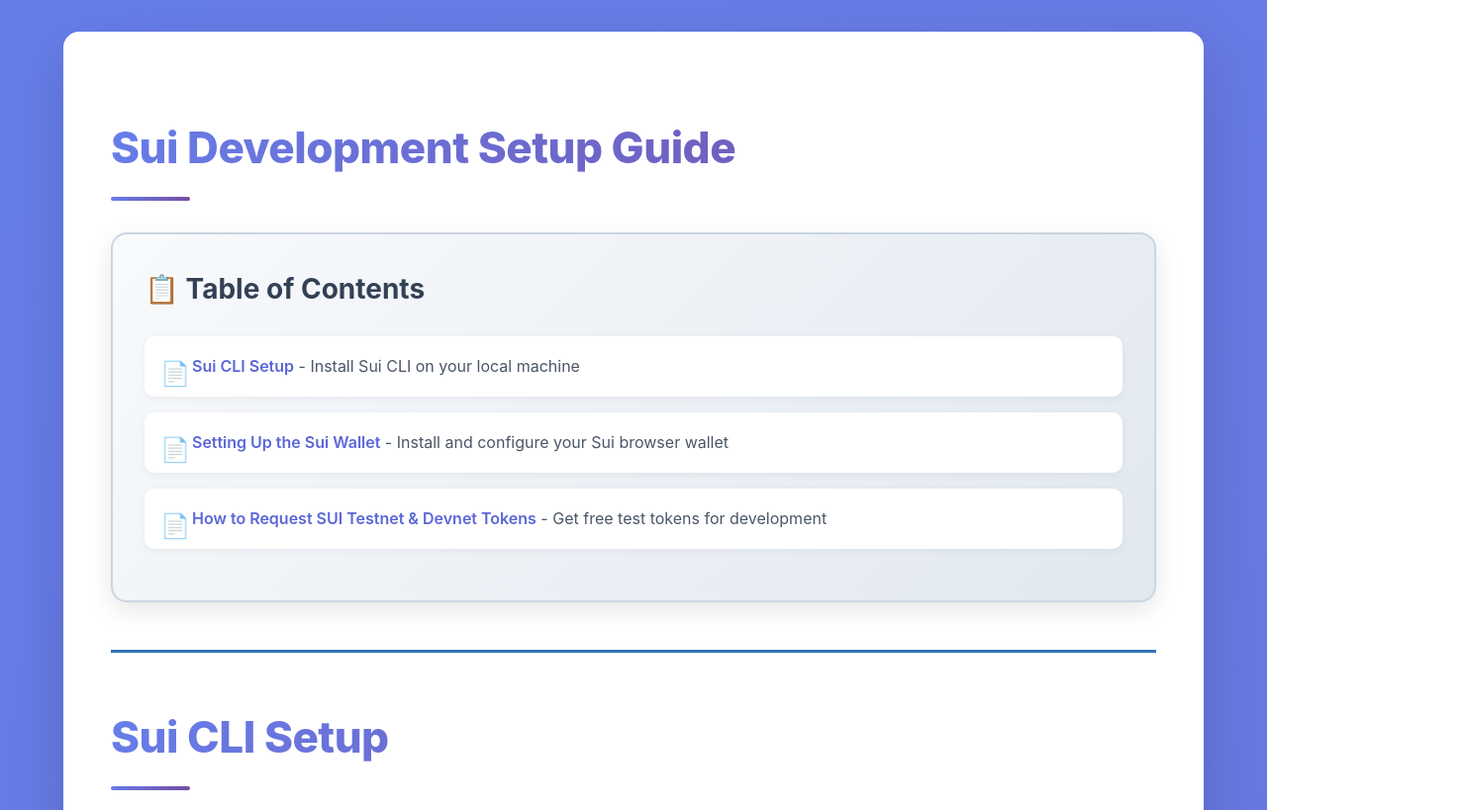
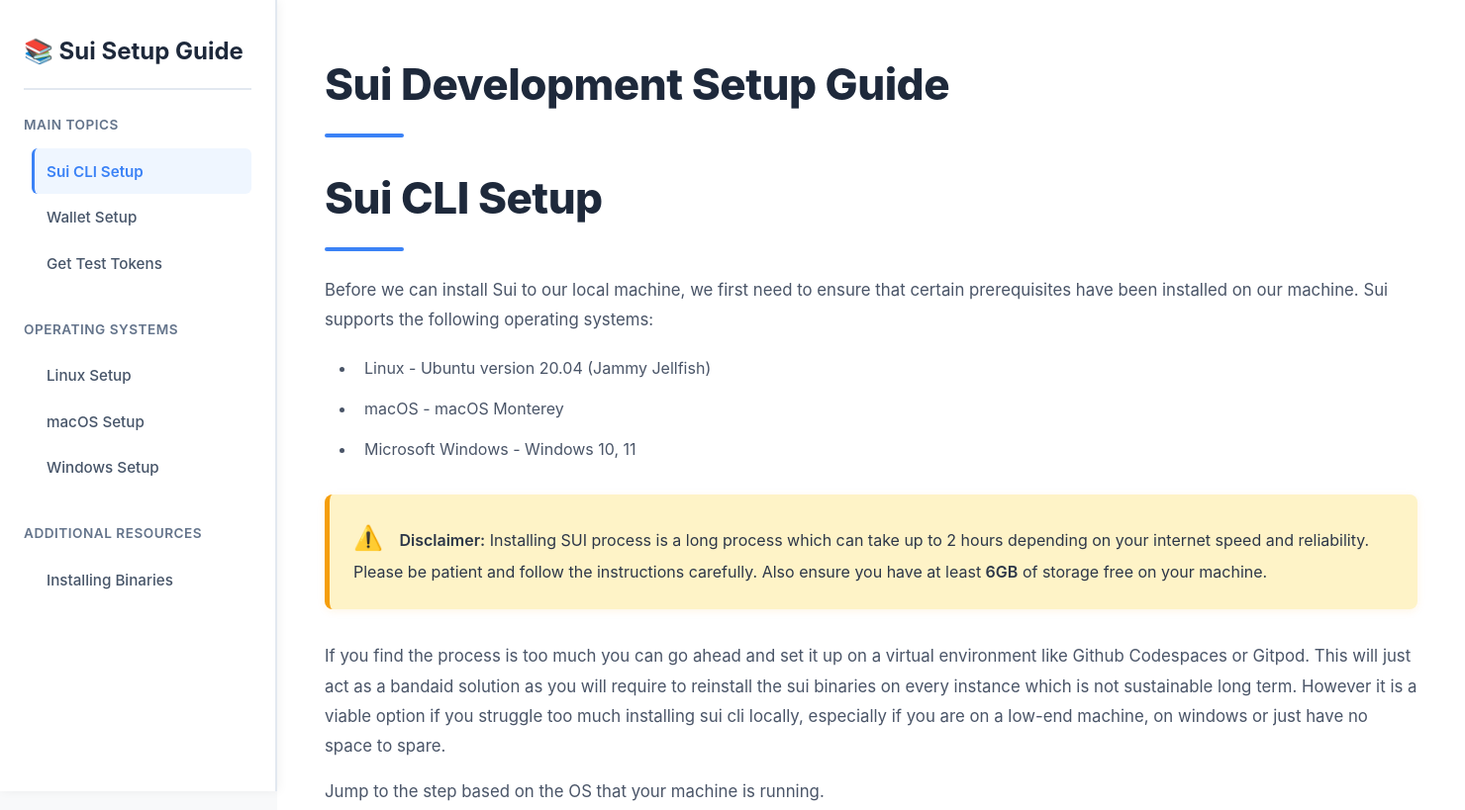
Before and after one commit to VictorPaulArony/sui-setup, a plain HTML site: page frontend/index.html in a window 1280 px wide. Shown: the top 819 px of the page at 99% size, 1480 px wide, since content can reach past the window. Drawn offline with Linux system fonts and the light colour scheme.

Commit message:
style: remove fixed max-width and gradient background from body for cleaner layout

```diff
--- a/frontend/index.html
+++ b/frontend/index.html
@@ -14,19 +14,51 @@
         body {
             font-family: -apple-system, BlinkMacSystemFont, 'Segoe UI', 'Roboto', 'Oxygen', 'Ubuntu', 'Cantarell', sans-serif;
             line-height: 1.7;
-            max-width: 1200px;
-            margin: 0 auto;
-            padding: 2rem 1.5rem;
-            background: linear-gradient(135deg, #667eea 0%, #764ba2 100%);
+            margin: 0;
+            padding: 0;
+            background: #f8f9fa;
             color: #2d3748;
             min-height: 100vh;
+            display: flex;
+        }
+
+        .sidebar {
+            position: fixed;
+            left: 0;
+            top: 0;
+            width: 280px;
+            height: 100vh;
+            background: #ffffff;
+            border-right: 2px solid #e2e8f0;
+            overflow-y: auto;
+            padding: 2rem 1.5rem;
+            box-shadow: 2px 0 10px rgba(0,0,0,0.05);
+            z-index: 100;
+        }
+
+        .sidebar::-webkit-scrollbar {
+            width: 6px;
+        }
+
+        .sidebar::-webkit-scrollbar-track {
+            background: #f1f1f1;
+        }
+
+        .sidebar::-webkit-scrollbar-thumb {
+            background: #cbd5e1;
+            border-radius: 3px;
+        }
+
+        .sidebar::-webkit-scrollbar-thumb:hover {
+            background: #94a3b8;
         }
 
         .container {
+            margin-left: 280px;
+            flex: 1;
             background: #ffffff;
-            border-radius: 16px;
-            box-shadow: 0 20px 60px rgba(0,0,0,0.15);
             padding: 3rem;
+            max-width: 1200px;
             animation: fadeIn 0.6s ease-in;
         }
 
@@ -43,11 +75,8 @@
         h1 {
             font-size: 2.75rem;
             font-weight: 800;
-            background: linear-gradient(135deg, #667eea 0%, #764ba2 100%);
-            -webkit-background-clip: text;
-            -webkit-text-fill-color: transparent;
-            background-clip: text;
-            margin: 2rem 0 1.5rem 0;
+            color: #1e293b;
+            margin: 0 0 1.5rem 0;
             letter-spacing: -0.5px;
             position: relative;
             padding-bottom: 1rem;
@@ -60,7 +89,7 @@
             left: 0;
             width: 80px;
             height: 4px;
-            background: linear-gradient(135deg, #667eea 0%, #764ba2 100%);
+            background: #3b82f6;
             border-radius: 2px;
         }
 
@@ -79,14 +108,14 @@
             content: '';
             width: 6px;
             height: 32px;
-            background: linear-gradient(135deg, #667eea 0%, #764ba2 100%);
+            background: #3b82f6;
             border-radius: 3px;
         }
 
         h3 {
             font-size: 1.5rem;
             font-weight: 600;
-            color: #5a67d8;
+            color: #1e40af;
             margin-top: 2rem;
             margin-bottom: 1rem;
         }
@@ -94,7 +123,7 @@
         h4 {
             font-size: 1.25rem;
             font-weight: 600;
-            color: #667eea;
+            color: #2563eb;
             margin-top: 1.5rem;
             margin-bottom: 0.75rem;
         }
@@ -122,12 +151,12 @@
         }
         code {
             font-family: 'Monaco', 'Menlo', 'Consolas', 'Courier New', monospace;
-            background: linear-gradient(135deg, #f7fafc 0%, #edf2f7 100%);
+            background: #f1f5f9;
             padding: 0.25rem 0.5rem;
-            border: 1px solid #e2e8f0;
+            border: 1px solid #cbd5e1;
             border-radius: 6px;
             font-size: 0.9rem;
-            color: #5a67d8;
+            color: #1e40af;
             font-weight: 500;
         }
 
@@ -137,13 +166,13 @@
             color: #e2e8f0;
             padding: 1.5rem;
             border: none;
-            border-left: 4px solid #667eea;
+            border-left: 4px solid #3b82f6;
             overflow-x: auto;
             margin: 1.5rem 0;
-            border-radius: 12px;
+            border-radius: 8px;
             font-size: 0.95rem;
             line-height: 1.6;
-            box-shadow: 0 4px 12px rgba(0,0,0,0.1);
+            box-shadow: 0 2px 8px rgba(0,0,0,0.1);
             transition: transform 0.2s ease, box-shadow 0.2s ease;
         }
 
@@ -176,10 +205,10 @@
         }
 
         th {
-            background: linear-gradient(135deg, #667eea 0%, #764ba2 100%);
+            background: #3b82f6;
             color: white;
             font-weight: 600;
-            font-size: 1rem;
+            font-size: 0.95rem;
             letter-spacing: 0.5px;
             text-transform: uppercase;
         }
@@ -207,12 +236,12 @@
             border-bottom: none;
         }
         .warning {
-            background: linear-gradient(135deg, #fef3c7 0%, #fde68a 100%);
+            background: #fef3c7;
             border-left: 5px solid #f59e0b;
             padding: 1.5rem;
             margin: 2rem 0;
-            border-radius: 12px;
-            box-shadow: 0 4px 12px rgba(245, 158, 11, 0.15);
+            border-radius: 8px;
+            box-shadow: 0 2px 8px rgba(245, 158, 11, 0.1);
             animation: slideIn 0.4s ease;
         }
 
@@ -223,12 +252,12 @@
         }
 
         .note {
-            background: linear-gradient(135deg, #dbeafe 0%, #bfdbfe 100%);
+            background: #dbeafe;
             border-left: 5px solid #3b82f6;
             padding: 1.5rem;
             margin: 2rem 0;
-            border-radius: 12px;
-            box-shadow: 0 4px 12px rgba(59, 130, 246, 0.15);
+            border-radius: 8px;
+            box-shadow: 0 2px 8px rgba(59, 130, 246, 0.1);
             animation: slideIn 0.4s ease;
         }
 
@@ -239,12 +268,12 @@
         }
 
         .danger {
-            background: linear-gradient(135deg, #fee2e2 0%, #fecaca 100%);
+            background: #fee2e2;
             border-left: 5px solid #ef4444;
             padding: 1.5rem;
             margin: 2rem 0;
-            border-radius: 12px;
-            box-shadow: 0 4px 12px rgba(239, 68, 68, 0.15);
+            border-radius: 8px;
+            box-shadow: 0 2px 8px rgba(239, 68, 68, 0.1);
             animation: slideIn 0.4s ease;
         }
 
@@ -264,125 +293,97 @@
                 transform: translateX(0);
             }
         }
-        .menu {
-            background: linear-gradient(135deg, #f8fafc 0%, #e2e8f0 100%);
-            border: 2px solid #cbd5e1;
-            padding: 2rem;
-            margin: 2rem 0;
-            border-radius: 16px;
-            box-shadow: 0 8px 24px rgba(0,0,0,0.1);
+        .sidebar-title {
+            font-size: 1.5rem;
+            font-weight: 700;
+            color: #1e293b;
+            margin-bottom: 1.5rem;
+            padding-bottom: 1rem;
+            border-bottom: 2px solid #e2e8f0;
         }
 
-        .menu h2 {
-            margin-top: 0;
-            margin-bottom: 1.5rem;
-            font-size: 1.75rem;
-            color: #334155;
+        .nav-section {
+            margin-bottom: 2rem;
         }
 
-        .menu h2::before {
-            display: none;
+        .nav-section-title {
+            font-size: 0.85rem;
+            font-weight: 600;
+            color: #64748b;
+            text-transform: uppercase;
+            letter-spacing: 0.5px;
+            margin-bottom: 0.75rem;
         }
 
-        .menu ul {
+        .nav-list {
             list-style: none;
             padding-left: 0;
+            margin: 0;
         }
 
-        .menu li {
-            margin: 1rem 0;
-            padding: 1rem;
-            padding-left: 3rem;
-            position: relative;
-            background: white;
-            border-radius: 10px;
-            transition: all 0.3s ease;
-            box-shadow: 0 2px 8px rgba(0,0,0,0.05);
+        .nav-list li {
+            margin: 0;
         }
 
-        .menu li:hover {
-            transform: translateX(8px);
-            box-shadow: 0 4px 16px rgba(102, 126, 234, 0.2);
+        .nav-list a {
+            display: block;
+            padding: 0.6rem 0.75rem;
+            color: #475569;
+            text-decoration: none;
+            border-radius: 6px;
+            transition: all 0.2s ease;
+            font-size: 0.95rem;
+            border-left: 3px solid transparent;
         }
 
-        .menu li::before {
-            content: "📄";
-            position: absolute;
-            left: 1rem;
-            font-size: 1.5rem;
+        .nav-list a:hover {
+            background: #f1f5f9;
+            color: #3b82f6;
+            border-left-color: #3b82f6;
+            padding-left: 1rem;
         }
 
-        .menu li a {
-            text-decoration: none;
-            color: #4a5568;
-            font-weight: 500;
-        }
-
-        .menu li a strong {
-            color: #5a67d8;
+        .nav-list a.active {
+            background: #eff6ff;
+            color: #3b82f6;
+            font-weight: 600;
+            border-left-color: #3b82f6;
         }
         .button {
-            background: linear-gradient(135deg, #667eea 0%, #764ba2 100%);
+            background: #3b82f6;
             color: white;
             padding: 0.75rem 1.75rem;
             text-decoration: none;
-            border-radius: 10px;
+            border-radius: 8px;
             display: inline-block;
             margin: 1rem 0;
             font-weight: 600;
             transition: all 0.3s ease;
-            box-shadow: 0 4px 12px rgba(102, 126, 234, 0.3);
+            box-shadow: 0 2px 8px rgba(59, 130, 246, 0.2);
         }
 
         .button:hover {
+            background: #2563eb;
             transform: translateY(-2px);
-            box-shadow: 0 6px 20px rgba(102, 126, 234, 0.4);
+            box-shadow: 0 4px 12px rgba(59, 130, 246, 0.3);
         }
 
         hr {
             border: none;
             border-top: 2px solid #e2e8f0;
             margin: 3rem 0;
-            position: relative;
-        }
-
-        hr::after {
-            content: '';
-            position: absolute;
-            top: -2px;
-            left: 50%;
-            transform: translateX(-50%);
-            width: 60px;
-            height: 4px;
-            background: linear-gradient(135deg, #667eea 0%, #764ba2 100%);
-            border-radius: 2px;
         }
 
         a {
-            color: #667eea;
+            color: #3b82f6;
             text-decoration: none;
             font-weight: 500;
             transition: all 0.2s ease;
-            position: relative;
-        }
-
-        a::after {
-            content: '';
-            position: absolute;
-            bottom: -2px;
-            left: 0;
-            width: 0;
-            height: 2px;
-            background: linear-gradient(135deg, #667eea 0%, #764ba2 100%);
-            transition: width 0.3s ease;
-        }
-
-        a:hover::after {
-            width: 100%;
         }
 
         a:hover {
-            color: #764ba2;
+            color: #2563eb;
+            text-decoration: underline;
         }
 
         .emoji {
@@ -404,7 +405,7 @@
             position: fixed;
             bottom: 2rem;
             right: 2rem;
-            background: linear-gradient(135deg, #667eea 0%, #764ba2 100%);
+            background: #3b82f6;
             color: white;
             width: 50px;
             height: 50px;
@@ -413,11 +414,12 @@
             align-items: center;
             justify-content: center;
             cursor: pointer;
-            box-shadow: 0 4px 12px rgba(102, 126, 234, 0.4);
+            box-shadow: 0 4px 12px rgba(59, 130, 246, 0.3);
             transition: all 0.3s ease;
             z-index: 1000;
             opacity: 0;
             pointer-events: none;
+            font-size: 1.5rem;
         }
 
         .back-to-top.visible {
@@ -426,23 +428,75 @@
         }
 
         .back-to-top:hover {
+            background: #2563eb;
             transform: translateY(-5px);
-            box-shadow: 0 6px 20px rgba(102, 126, 234, 0.5);
+            box-shadow: 0 6px 20px rgba(59, 130, 246, 0.4);
+        }
+
+        /* Mobile menu toggle */
+        .mobile-menu-toggle {
+            display: none;
+            position: fixed;
+            top: 1rem;
+            left: 1rem;
+            z-index: 200;
+            background: #3b82f6;
+            color: white;
+            border: none;
+            border-radius: 8px;
+            padding: 0.75rem;
+            cursor: pointer;
+            box-shadow: 0 2px 8px rgba(59, 130, 246, 0.3);
+        }
+
+        .mobile-menu-toggle:hover {
+            background: #2563eb;
         }
 
         /* Responsive Design */
-        @media (max-width: 768px) {
-            body {
-                padding: 1rem;
+        @media (max-width: 1024px) {
+            .sidebar {
+                transform: translateX(-100%);
+                transition: transform 0.3s ease;
+            }
+
+            .sidebar.active {
+                transform: translateX(0);
             }
 
             .container {
-                padding: 1.5rem;
-                border-radius: 12px;
+                margin-left: 0;
+                padding: 2rem 1.5rem;
+            }
+
+            .mobile-menu-toggle {
+                display: block;
+            }
+
+            body.menu-open .sidebar {
+                transform: translateX(0);
+            }
+
+            body.menu-open::after {
+                content: '';
+                position: fixed;
+                top: 0;
+                left: 0;
+                right: 0;
+                bottom: 0;
+                background: rgba(0, 0, 0, 0.5);
+                z-index: 99;
+            }
+        }
+
+        @media (max-width: 768px) {
+            .container {
+                padding: 1.5rem 1rem;
             }
 
             h1 {
                 font-size: 2rem;
+                margin-top: 3rem;
             }
 
             h2 {
@@ -459,15 +513,6 @@
 
             p, li {
                 font-size: 1rem;
-            }
-
-            .menu {
-                padding: 1.25rem;
-            }
-
-            .menu li {
-                padding: 0.75rem;
-                padding-left: 2.5rem;
             }
 
             table {
@@ -500,12 +545,6 @@
                 font-size: 1.35rem;
             }
 
-            .menu li {
-                padding: 0.6rem;
-                padding-left: 2rem;
-                font-size: 0.95rem;
-            }
-
             th, td {
                 padding: 0.5rem;
                 font-size: 0.85rem;
@@ -514,19 +553,44 @@
     </style>
 </head>
 <body>
+    <!-- Mobile menu toggle -->
+    <button class="mobile-menu-toggle" id="menuToggle">
+        ☰ Menu
+    </button>
+
+    <!-- Sidebar Navigation -->
+    <aside class="sidebar" id="sidebar">
+        <div class="sidebar-title">📚 Sui Setup Guide</div>
+
+        <nav class="nav-section">
+            <div class="nav-section-title">Main Topics</div>
+            <ul class="nav-list">
+                <li><a href="#cli-setup">Sui CLI Setup</a></li>
+                <li><a href="#wallet-setup">Wallet Setup</a></li>
+                <li><a href="#testnet-tokens">Get Test Tokens</a></li>
+            </ul>
+        </nav>
+
+        <nav class="nav-section">
+            <div class="nav-section-title">Operating Systems</div>
+            <ul class="nav-list">
+                <li><a href="#linux">Linux Setup</a></li>
+                <li><a href="#macos">macOS Setup</a></li>
+                <li><a href="#windows">Windows Setup</a></li>
+            </ul>
+        </nav>
+
+        <nav class="nav-section">
+            <div class="nav-section-title">Additional Resources</div>
+            <ul class="nav-list">
+                <li><a href="#binaries">Installing Binaries</a></li>
+            </ul>
+        </nav>
+    </aside>
+
+    <!-- Main Content -->
     <div class="container">
     <h1>Sui Development Setup Guide</h1>
-
-    <div class="menu">
-        <h2>📋 Table of Contents</h2>
-        <ul>
-            <li><a href="#cli-setup"><strong>Sui CLI Setup</strong></a> - Install Sui CLI on your local machine</li>
-            <li><a href="#wallet-setup"><strong>Setting Up the Sui Wallet</strong></a> - Install and configure your Sui browser wallet</li>
-            <li><a href="#testnet-tokens"><strong>How to Request SUI Testnet & Devnet Tokens</strong></a> - Get free test tokens for development</li>
-        </ul>
-    </div>
-
-    <hr style="border-top: 3px solid #2E75B5;">
 
     <h1 id="cli-setup">Sui CLI Setup</h1>
 
@@ -1000,8 +1064,8 @@
 
     <hr>
 
-    <div style="text-align: center; margin-top: 3rem; padding: 2.5rem; background: linear-gradient(135deg, #f0fdf4 0%, #dcfce7 100%); border-radius: 16px; box-shadow: 0 8px 24px rgba(34, 197, 94, 0.15);">
-        <h2 style="color: #16a34a; margin-bottom: 1rem; background: none; -webkit-text-fill-color: #16a34a;">🎉 Congratulations!</h2>
+    <div style="text-align: center; margin-top: 3rem; padding: 2.5rem; background: #d1fae5; border-radius: 12px; box-shadow: 0 4px 12px rgba(34, 197, 94, 0.1); border: 2px solid #86efac;">
+        <h2 style="color: #16a34a; margin-bottom: 1rem;">🎉 Congratulations!</h2>
         <p style="font-size: 1.15rem; margin: 0; color: #15803d;">You've successfully set up your Sui development environment.</p>
         <p style="font-size: 1.15rem; margin: 1rem 0 0 0; color: #15803d;">You're now ready to start building on Sui!</p>
     </div>
@@ -1014,6 +1078,32 @@
     </div>
 
     <script>
+        // Mobile menu toggle
+        const menuToggle = document.getElementById('menuToggle');
+        const sidebar = document.getElementById('sidebar');
+
+        menuToggle.addEventListener('click', () => {
+            document.body.classList.toggle('menu-open');
+            sidebar.classList.toggle('active');
+        });
+
+        // Close menu when clicking outside
+        document.addEventListener('click', (e) => {
+            if (!sidebar.contains(e.target) && !menuToggle.contains(e.target)) {
+                document.body.classList.remove('menu-open');
+                sidebar.classList.remove('active');
+            }
+        });
+
+        // Close menu when clicking a link
+        const navLinks = document.querySelectorAll('.nav-list a');
+        navLinks.forEach(link => {
+            link.addEventListener('click', () => {
+                document.body.classList.remove('menu-open');
+                sidebar.classList.remove('active');
+            });
+        });
+
         // Back to top button functionality
         const backToTopButton = document.getElementById('backToTop');
 
@@ -1031,6 +1121,31 @@
                 behavior: 'smooth'
             });
         });
+
+        // Active navigation highlighting
+        const sections = document.querySelectorAll('h1[id], h2[id]');
+        const navLinksAll = document.querySelectorAll('.nav-list a');
+
+        function highlightActiveSection() {
+            let current = '';
+
+            sections.forEach(section => {
+                const sectionTop = section.offsetTop;
+                const sectionHeight = section.clientHeight;
+                if (window.scrollY >= (sectionTop - 200)) {
+                    current = section.getAttribute('id');
+                }
+            });
+
+            navLinksAll.forEach(link => {
+                link.classList.remove('active');
+                if (link.getAttribute('href') === `#${current}`) {
+                    link.classList.add('active');
+                }
+            });
+        }
+
+        window.addEventListener('scroll', highlightActiveSection);
 
         // Add copy button to code blocks
         document.querySelectorAll('pre').forEach((pre) => {
```
